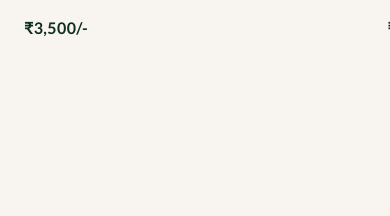
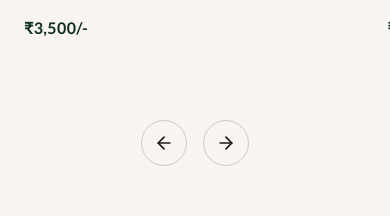
Before and after one commit to SaiShankarDas/jawaiwildframe1, a React (Vite) app: page / in a window 390 px wide. Shown: the part 8580-8796 px from the top of the page. Built offline with nearby package versions, Linux system fonts and the light colour scheme; grey boxes are pictures that could not be loaded; a web font is replaced by a local one.

Commit message:
Commit from Dualite Alpha:

```diff
--- a/src/components/Experiences.tsx
+++ b/src/components/Experiences.tsx
@@ -53,13 +53,13 @@ export const Experiences = () => {
 
   const scrollLeft = () => {
     if (scrollContainerRef.current) {
-      scrollContainerRef.current.scrollBy({ left: -400, behavior: 'smooth' });
+      scrollContainerRef.current.scrollBy({ left: -300, behavior: 'smooth' });
     }
   };
 
   const scrollRight = () => {
     if (scrollContainerRef.current) {
-      scrollContainerRef.current.scrollBy({ left: 400, behavior: 'smooth' });
+      scrollContainerRef.current.scrollBy({ left: 300, behavior: 'smooth' });
     }
   };
 
@@ -128,18 +128,18 @@ export const Experiences = () => {
         <div className="w-6 flex-shrink-0" />
       </div>
 
-      {/* Navigation Buttons (Desktop) */}
-      <div className="hidden md:flex justify-center gap-4 mt-4">
+      {/* Navigation Buttons (Visible on all devices) */}
+      <div className="flex justify-center gap-4 mt-8">
         <button
           onClick={scrollLeft}
-          className="p-3 rounded-full border border-charcoal/20 hover:bg-charcoal hover:text-white transition-all duration-300"
+          className="p-3 rounded-full border border-charcoal/20 hover:bg-charcoal hover:text-white transition-all duration-300 active:scale-95"
           aria-label="Scroll Left"
         >
           <ArrowLeft size={20} />
         </button>
         <button
           onClick={scrollRight}
-          className="p-3 rounded-full border border-charcoal/20 hover:bg-charcoal hover:text-white transition-all duration-300"
+          className="p-3 rounded-full border border-charcoal/20 hover:bg-charcoal hover:text-white transition-all duration-300 active:scale-95"
           aria-label="Scroll Right"
         >
           <ArrowRight size={20} />
```
Also changed, not shown: 1 other file (tests, documents, lock files or other folders).
